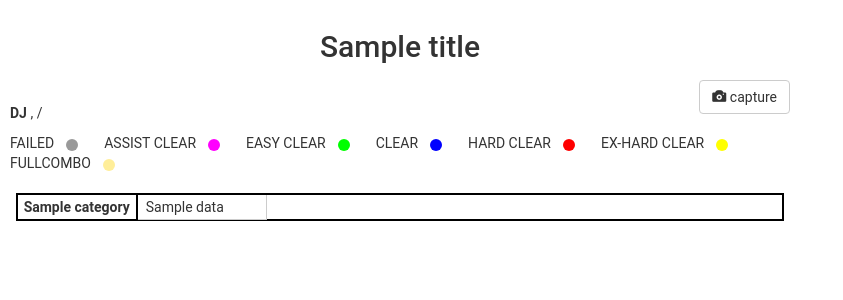
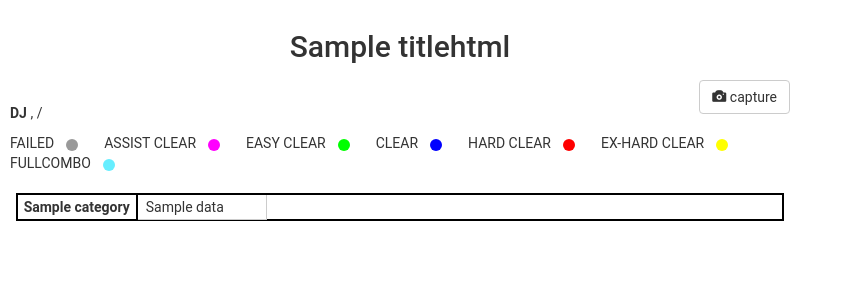
Before and after one commit to kuna/iidxranktable, a Flask app: template templates/rankview.html in a window 1280 px wide. Shown: the top 300 px of the page, without its empty margins (0-843 px from the left). Run offline with Flask 2, Linux system fonts and the light colour scheme; the template is opened without the code that fills it: most values are stand-ins (such as "Sample title", 1, 10 or a date in 2020); some libraries are stand-ins or nearby versions.

Commit message:
fixed some style

```diff
--- a/static/css/style.css
+++ b/static/css/style.css
@@ -26,7 +26,7 @@ body { font-family: 'Malgun Gothic', NanumBarunRoboto,Roboto,"Helvetica Neue",Ar
 .CLEAR.clear { background-color: #00f; }
 .HARD_CLEAR.clear { background-color: #f00; }
 .EX-HARD_CLEAR.clear { background-color: #ff0; }
-.FULL_COMBO.clear { background-color: #fe9; }
+.FULL_COMBO.clear { background-color: #6ef; }
 
 .cell.NO_PLAY { }
 .cell.FAILED { background-color: #ccc; }
@@ -68,7 +68,7 @@ body { font-family: 'Malgun Gothic', NanumBarunRoboto,Roboto,"Helvetica Neue",Ar
 .dan13,
 .dan14,
 .dan15,
-.dan16,
+.dan16 { color: #00c; }
 .dan17,
 .dan18 { color: #c00; }
 .dan19 { color: #cc0; }
--- a/templates/rankview.html
+++ b/templates/rankview.html
@@ -70,7 +70,7 @@ $(document).ready(function () {
 {% block body %}
 <div id="container"><div class="inner">
 	<!-- table info -->
-	<h2 id="title">{{ title|safe }}</h2>
+	<h2 id="title">{{ titlehtml|safe }}</h2>
 
 	<!-- user info -->
 	<p id="user"><span class="name">DJ {{ user['name'] }}</span>, <span class="{{ mode }} spdan dan{{ user['spdannum'] }}">{{ user['spdan'] }}</span> / <span class="{{ mode }} dpdan dan{{ user['dpdannum'] }}">{{ user['dpdan'] }}</span></p>
```
